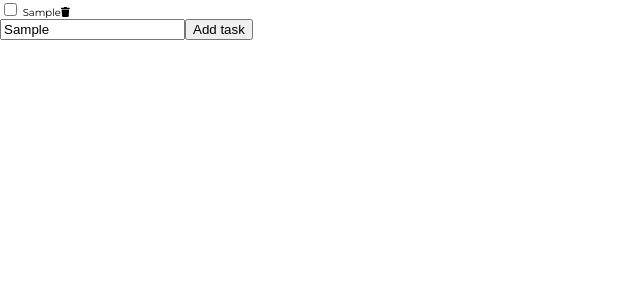
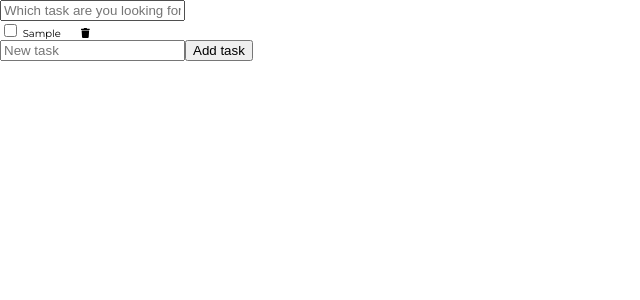
Before and after one commit to Remi-deronzier/react-todo-list, a React (Create React App) app: page / in a window 1280 px wide. Both pictures are taken after typing "Sample" into the empty fields and a click on the button "Add task". Shown: the top 300 px of the page, without its empty margins (0-640 px from the left). Built offline with nearby package versions, Linux system fonts and the light colour scheme.

Commit message:
add extra features: strikethrough text is displayed below, search bar

```diff
--- a/src/App.css
+++ b/src/App.css
@@ -7,3 +7,7 @@ html {
 body {
   font-family: "Montserrat", sans-serif;
 }
+
+.trash {
+  margin-left: 20px;
+}
--- a/src/App.js
+++ b/src/App.js
@@ -6,60 +6,91 @@ import { FontAwesomeIcon } from "@fortawesome/react-fontawesome";
 library.add(faTrash);
 
 function App() {
-  const [tasks, setTasks] = useState([]);
+  const [tasksDB, setTasksDB] = useState([]); // [["My first task",false], ["My second task",true]]
+  // false = checkbox not checked
+  // true = checkbox checked
+  // tasksDB is the Data Base where all the tasks are stored and not changed when a value is entered in the input field
   const [task, setTask] = useState("");
-  // Warning console for false value why ?
-  const [checked, setChecked] = useState(false);
+  const [tasksResult, setTasksResult] = useState([]); // taskResult is the array which change when a value is entered in the input field
 
+  // Add a new task
   const handleAddTask = (e) => {
     const value = e.target.value;
     setTask(value);
   };
 
+  // Strike out text when a checkbox is checked
   const handleChecked = (index) => {
-    setChecked(!checked);
-    const newTasks = [...tasks];
-    newTasks[index][1] = !checked;
-    setTasks(newTasks);
+    const newTasks = [...tasksDB];
+    newTasks[index][1] = !newTasks[index][1];
+    newTasks.sort((task1, task2) => {
+      const bool1 = task1[1];
+      const bool2 = task2[1];
+      return bool1 === bool2 ? 0 : !bool1 ? -1 : 1;
+    });
+    setTasksDB(newTasks);
+    setTasksResult(newTasks);
   };
 
+  // Delete a task
   const handleDeleteTask = (index) => {
-    const newTasks = tasks.slice(0, index).concat(tasks.slice(index + 1));
-    setTasks(newTasks);
+    const newTasks = tasksDB.slice(0, index).concat(tasksDB.slice(index + 1));
+    setTasksDB(newTasks);
+    setTasksResult(newTasks);
+  };
+
+  // Search a task
+  const handleSearch = (e) => {
+    const value = e.target.value;
+    const newSearchTasks = tasksDB.filter(
+      (task) => task[0].indexOf(value) !== -1
+    );
+    setTasksResult(newSearchTasks);
   };
 
   const handleSubmit = (e) => {
     e.preventDefault();
-    setChecked(false);
-    const newTasks = [...tasks];
-    // Why it doesn't work with an object ?
-    // newTasks.push({ task: task, checked: checked });
+    const newTasks = [...tasksDB];
+
+    /* IMPROVEMENT IDEA
+    Why it doesn't work with an object ?
+    newTasks.push({ task: task, checked: checked }); */
+
     newTasks.push([task, false]);
-    setTasks(newTasks);
+    setTasksDB(newTasks);
+    setTask(""); // Reset input field "New task"
+    setTasksResult(newTasks);
+    console.log(tasksResult);
   };
 
   return (
     <div>
-      <div className="tasks">
-        {tasks.map((task, index) => {
+      <input
+        type="text"
+        placeholder="Which task are you looking for ?"
+        onChange={handleSearch}
+      />
+      <div className="tasksDB">
+        {tasksResult.map((task, index) => {
           return (
             <div key={index}>
               <input
                 type="checkbox"
-                id="task"
-                ckecked={checked}
+                checked={task[1]} // Check whether a checkbox is checked or not
+                id={`task${index}`} // Link label and input field
                 onChange={() => handleChecked(index)}
               ></input>
               <label
-                htmlFor="task"
-                style={{ textDecoration: tasks[index][1] && "line-through" }}
+                htmlFor={`task${index}`}
+                style={{ textDecoration: tasksDB[index][1] && "line-through" }} // Strike out text when a chekbox is checked
               >
                 {" "}
-                {task}
+                {task[0]}
               </label>
               <FontAwesomeIcon
                 icon="trash"
                 onClick={() => handleDeleteTask(index)}
+                className="trash"
               />
             </div>
           );
@@ -71,6 +102,7 @@ function App() {
           placeholder="New task"
           value={task}
           onChange={handleAddTask}
+          required
         />
         <button type="submit">Add task</button>
       </form>
```
